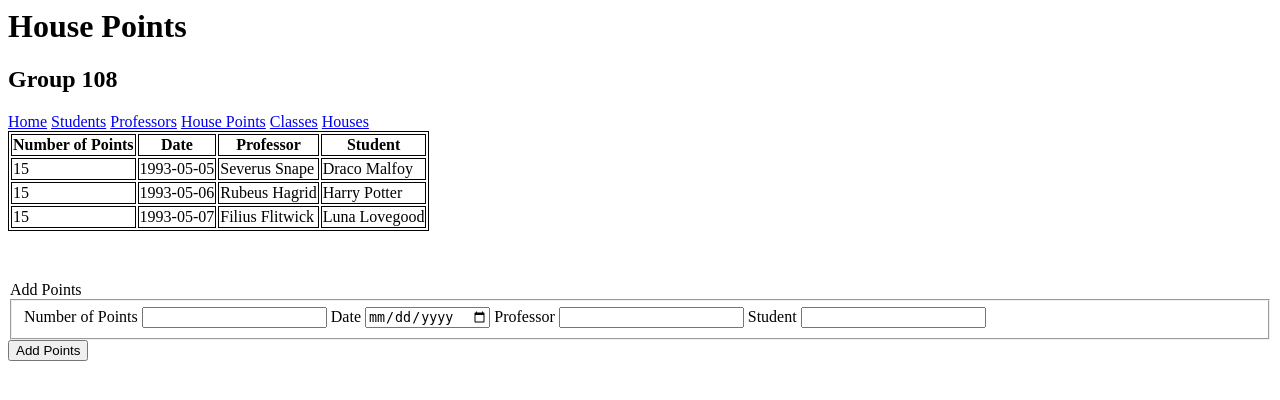
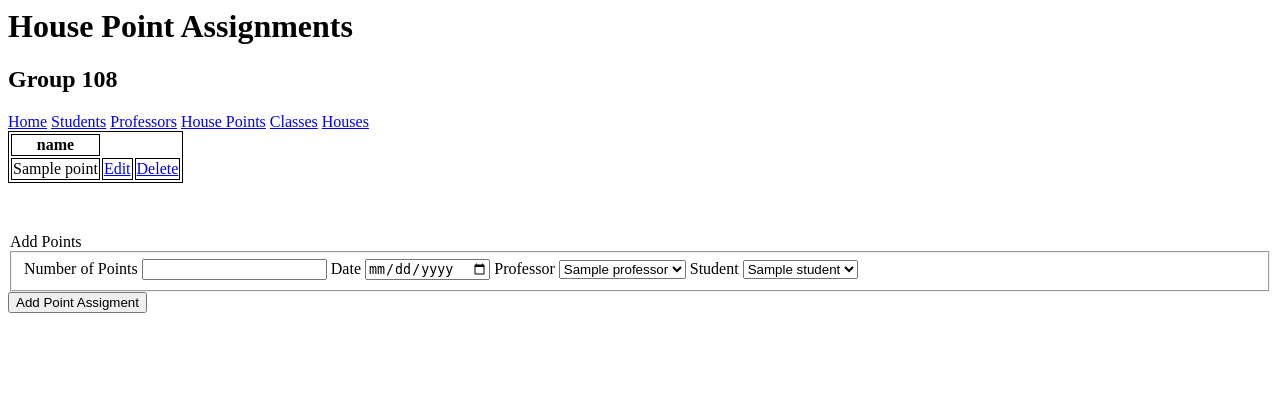
Before and after one commit to ramsesgtz42/hogwarts, a Flask app: template templates/points.html in a window 1280 px wide. Shown: the top 400 px of the page. Run offline with Flask 2, Linux system fonts and the light colour scheme; the template is opened without the code that fills it: most values are stand-ins (such as "Sample title", 1, 10 or a date in 2020); some libraries are stand-ins or nearby versions.

Commit message:
Completed CRUD for Point_Assignments

```diff
--- a/app.py
+++ b/app.py
@@ -72,7 +72,77 @@ def edit_house(id):
 
 @app.route('/points', methods=["POST", "GET"])
 def points():
-    return render_template("points.html")
+    if request.method == "POST":
+        if request.form.get("addPoints"):
+            numOfPoints = request.form["numOfPoints"]
+            dateAssigned = request.form["dateAssigned"]
+            professorID = request.form["professorID"]
+            studentID = request.form["studentID"]
+
+            query = "INSERT INTO Point_Assignments (numOfPoints, dateAssigned, professorID, studentID) VALUES ('%s', '%s', '%s', '%s')" % (numOfPoints, dateAssigned, professorID, studentID)
+            db.execute_query(db_connection, query)
+
+        return redirect("/points")
+
+    if request.method == "GET":
+        #query to get all Point Assignment data
+        query = 'SELECT assignmentID, numOfPoints, dateAssigned, CONCAT(Professors.firstName," ", Professors.lastName) as Professor, CONCAT(Students.firstName," ", Students.lastName) as Student FROM Point_Assignments JOIN Professors ON Point_Assignments.professorID = Professors.professorID JOIN Students ON Point_Assignments.studentID = Students.studentID'
+        cursor = db.execute_query(db_connection, query)
+        results = cursor.fetchall()
+
+        #query to select professor data for dropdown menu
+        query3 = 'SELECT professorID, CONCAT(firstName," ", lastName) as Professor FROM Professors'
+        cursor3 = db.execute_query(db_connection, query3)
+        results3 = cursor3.fetchall()
+
+        #query to select student data for dropdown menu
+        query2 = 'SELECT studentID, CONCAT(firstName," ", lastName) as Student FROM Students'
+        cursor2 = db.execute_query(db_connection, query2)
+        results2 = cursor2.fetchall()
+
+    return render_template("points.html", points=results, professors=results3, students=results2)
+
+@app.route('/delete_points/<int:id>')
+def delete_points(id):
+    #query to delete Point Assignment
+    query = "DELETE FROM Point_Assignments WHERE assignmentID = '%s'" % (id)
+    db.execute_query(db_connection, query)
+    return redirect("/points")
+
+@app.route('/edit_points/<int:id>', methods=["POST", "GET"])
+def edit_points(id):
+    if request.method == "POST":
+        if request.form.get("Edit_Points"):
+            assignmentID = request.form["assignmentID"]
+            numOfPoints = request.form["numOfPoints"]
+            dateAssigned = request.form["dateAssigned"]
+            professorID = request.form["professorID"]
+            studentID = request.form["studentID"]
+
+
+            query = "UPDATE Point_Assignments SET numOfPoints = '%s', dateAssigned = '%s', professorID = '%s', studentID = '%s' WHERE assignmentID = '%s'" % (numOfPoints, dateAssigned, professorID, studentID, assignmentID)
+            db.execute_query(db_connection, query)
+
+            return redirect("/points")
+
+    if request.method == "GET":
+        # mySQL query to get info of class with passed ID
+        query = "SELECT * from Point_Assignments WHERE assignmentID = '%s'" % (id)
+        cur = db.execute_query(db_connection, query)
+        data = cur.fetchall()
+
+        #query to select professor data for dropdown menu
+        query3 = 'SELECT professorID, CONCAT(firstName," ", lastName) as Professor FROM Professors'
+        cursor3 = db.execute_query(db_connection, query3)
+        results3 = cursor3.fetchall()
+
+        #query to select student data for dropdown menu
+        query2 = 'SELECT studentID, CONCAT(firstName," ", lastName) as Student FROM Students'
+        cursor2 = db.execute_query(db_connection, query2)
+        results2 = cursor2.fetchall()
+
+    return render_template("edit_points.j2", data=data, professors=results3, students=results2)
+
 
 @app.route('/professors', methods=["POST", "GET"])
 def professors():
--- a/templates/points.html
+++ b/templates/points.html
@@ -2,11 +2,11 @@
     <head>
         <link rel="stylesheet" href="static/css/style.css">
     <meta charset="utf-8">
-    <title>House Points</title>
+    <title>House Point Assignments</title>
     </head>
     <body>
         <header>
-            <h1>House Points</h1>
+            <h1>House Point Assignments</h1>
             <h2>Group 108</h2>
         </header>
         <nav>
@@ -22,51 +22,46 @@
                 <table>
                     <thead>
                         <tr>
-                            <th>Number of Points</th>
-                            <th>Date</th>
-                            <th>Professor</th>
-                            <th>Student</th>
+                            {% for key in points[0].keys() %}
+                            <th>{{ key }}</th>
+                            {% endfor %}
                         </tr>
                     </thead>
                     <tbody>
+                    {% for point in points %}
                         <tr>
-                            <td>15</td>
-                            <td>1993-05-05</td>
-                            <td>Severus Snape</td>
-                            <td>Draco Malfoy</td>
+                            {% for key in point.keys() %}
+                            <td>{{point[key]}}</td>
+                            {% endfor %}
+                            <td><a href="edit_points/{{point.assignmentID}}" class="btn btn-default">Edit</a></td>
+                            <td><a href="delete_points/{{point.assignmentID}}" class="btn btn-default">Delete</a></td>
                         </tr>
-                        <tr>
-                            <td>15</td>
-                            <td>1993-05-06</td>
-                            <td>Rubeus Hagrid</td>
-                            <td>Harry Potter</td>
-                        </tr>
-                        <tr>
-                            <td>15</td>
-                            <td>1993-05-07</td>
-                            <td>Filius Flitwick</td>
-                            <td>Luna Lovegood</td>
-                        </tr>
+                        {% endfor %}
                     </tbody>
                 </table>
                 <p>&nbsp;</p>
-                <form method="POST" id="addPoints">
+                <form method="POST" id="add_Points" action="/points">
                     <legend>Add Points</legend>
                     <fieldset class="fields">
                         <label>Number of Points</label>
-                        <input type="number" name="numberofpoints">
+                        <input type="number" name="numOfPoints" required>
                         <label>Date</label>
-                        <input type="date" name="date">
-                        <!-- Figure out how to make select buttons out of professors and students that have been added
-                             instead of having write in answers-->
+                        <input type="date" name="dateAssigned">
                         <label>Professor</label>
-                        <input type="text" name="professor">
+                        <select name="professorID" required>
+                            {% for professor in professors %}
+                                <option value="{{professor['professorID']}}"> {{professor['Professor']}}</option>
+                            {% endfor %}
+                        </select>
                         <label>Student</label>
-                        <input type="text" name="student">
+                        <select name="studentID" required>
+                            {% for student in students %}
+                                <option value="{{student['studentID']}}"> {{student['Student']}}</option>
+                            {% endfor %}
+                        </select>
                     </fieldset>
-                    <button type= "new">Add Points</button>
+                    <input type="submit" name="addPoints" class="btn btn-primary" value="Add Point Assigment"></input>
                 </form>
-
             </section>
         </main>
     </body>
```
Also changed, not shown: templates/edit_houses.j2 (+0 -20 lines), templates/edit_points.j2 (added, +57 -0 lines), templates/edit_professors.j2 (+0 -20 lines), templates/edit_students.j2 (+0 -20 lines).
